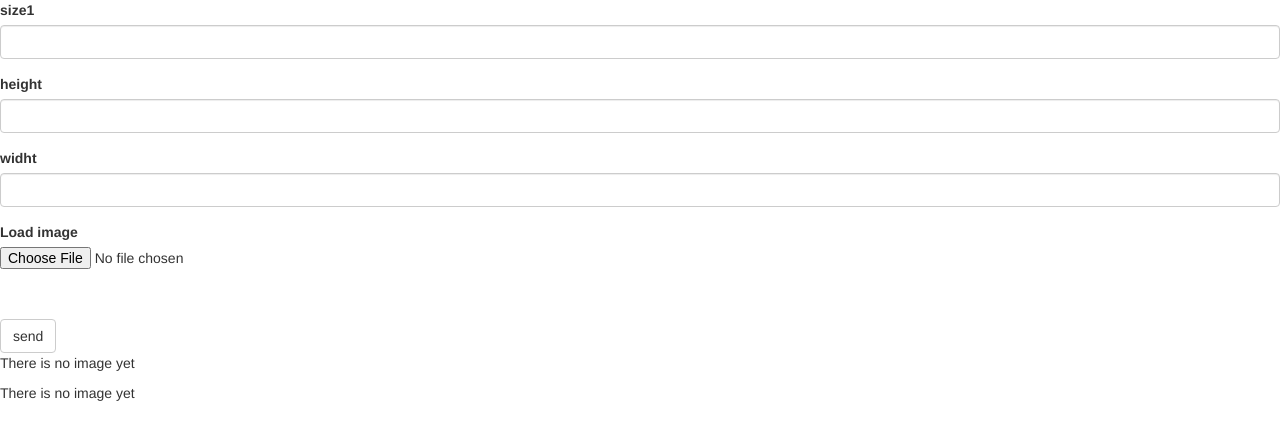
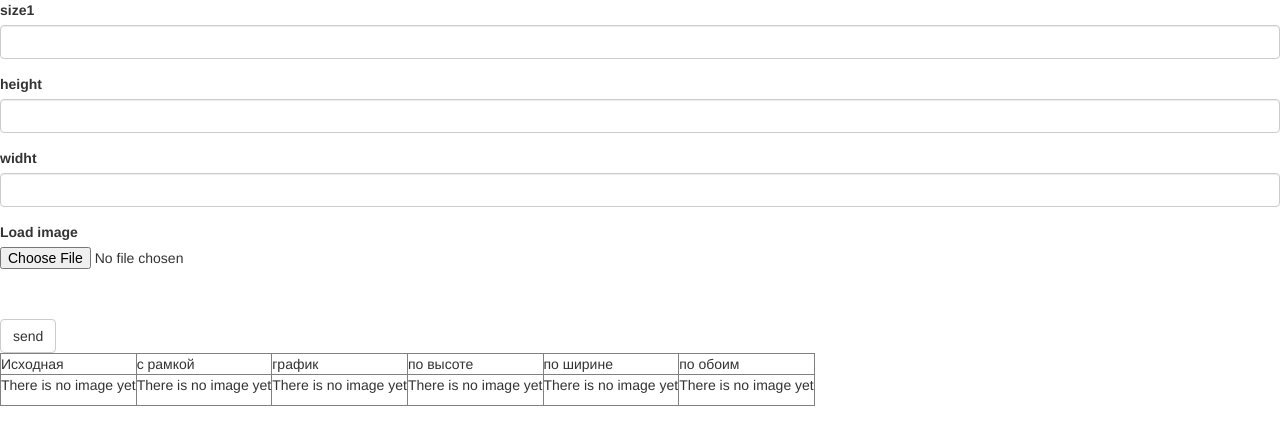
Before and after one commit to 47kaktus47/Lr3_iz, a Flask app: page /net in a window 1280 px wide. Shown: the top 448 px of the page. Run offline with Flask 2, Linux system fonts and the light colour scheme; some libraries are stand-ins or nearby versions.

Commit message:
Update net.html

```diff
--- a/flaskapp/templates/net.html
+++ b/flaskapp/templates/net.html
@@ -5,21 +5,68 @@
 <!-- блок body -->
 {% block content %}
 {{ wtf.quick_form(form, method='post',enctype="multipart/form-data", action="net") }}
+        <table border="1">
+    <tr>
+      <td>Исходная</td>
+      <td>с рамкой</td>
+      <td>график</td>
+      <td>по высоте</td>
+      <td>по ширине</td>
+      <td>по обоим</td>
+    </tr>
+    <tr>
 
+      <td>
+        {% if ishd %}
+        <p>{{ishd}}
+        <p><img src={{ishd}}/>
+        {% else %}
+        <p> There is no image yet </p>
+        {% endif %}
+    </td>
 
+    <td>
         {% if image1_name %}
         <p>{{image1_name}}
         <p><img src={{image1_name}}/>
         {% else %}
         <p> There is no image yet </p>
         {% endif %}
-
+    </td>
+     <td>
         {% if gr_name %}
         <p>{{gr_name}}
         <p><img src={{gr_name}}/>
         {% else %}
         <p> There is no image yet </p>
         {% endif %}
+    </td>
+    <td>
+        {% if pohe %}
+        <p>{{pohe}}
+        <p><img src={{pohe}}/>
+        {% else %}
+        <p> There is no image yet </p>
+        {% endif %}
+     </td>
+     <td>
+        {% if powie %}
+        <p>{{powie}}
+        <p><img src={{powie}}/>
+        {% else %}
+        <p> There is no image yet </p>
+        {% endif %}
+    </td>
+        <td>
+        {% if pooob %}
+        <p>{{pooob}}
+        <p><img src={{pooob}}/>
+        {% else %}
+        <p> There is no image yet </p>
+        {% endif %}
+    </td>
+    </tr>
 
+  </table>
 
 {% endblock %}
```
